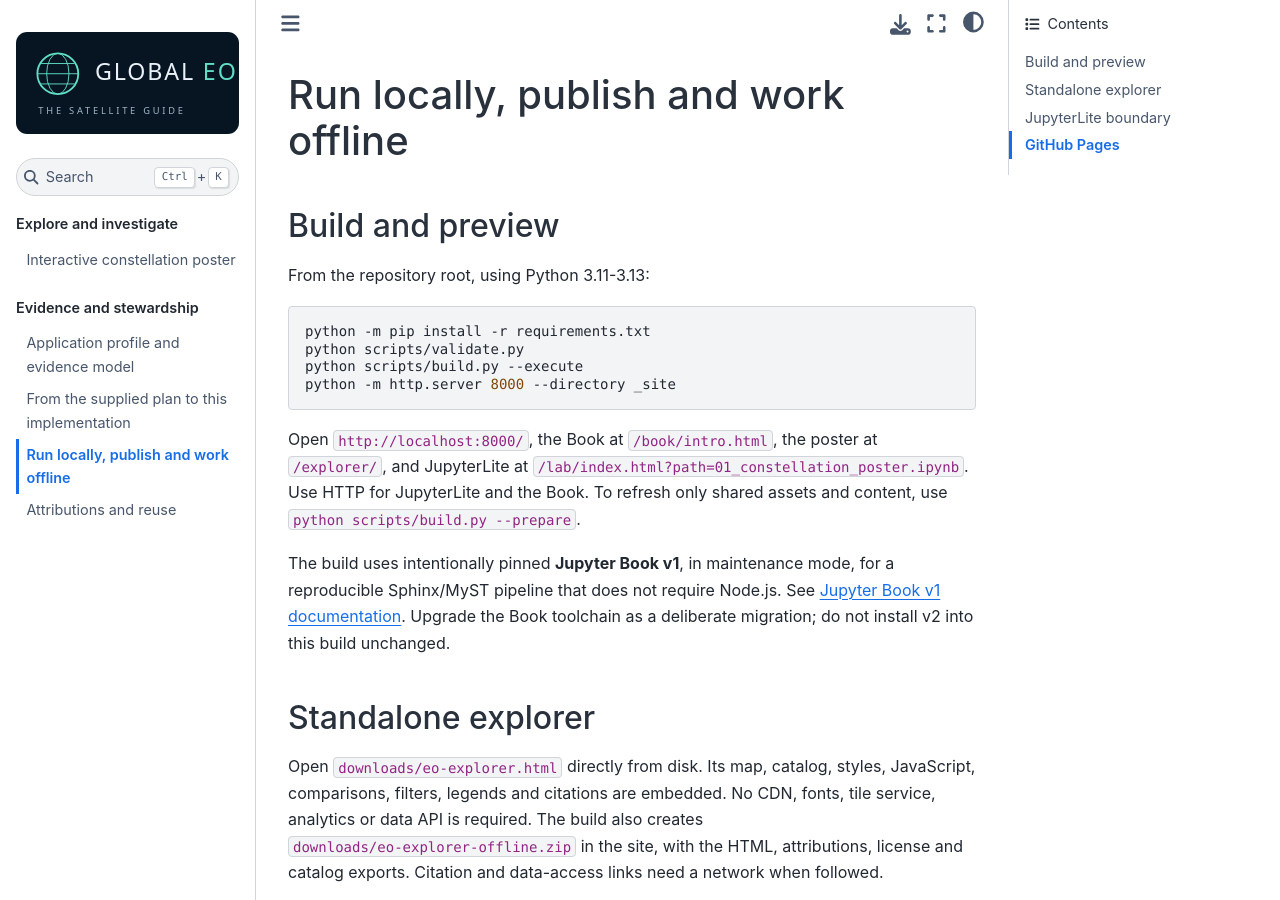
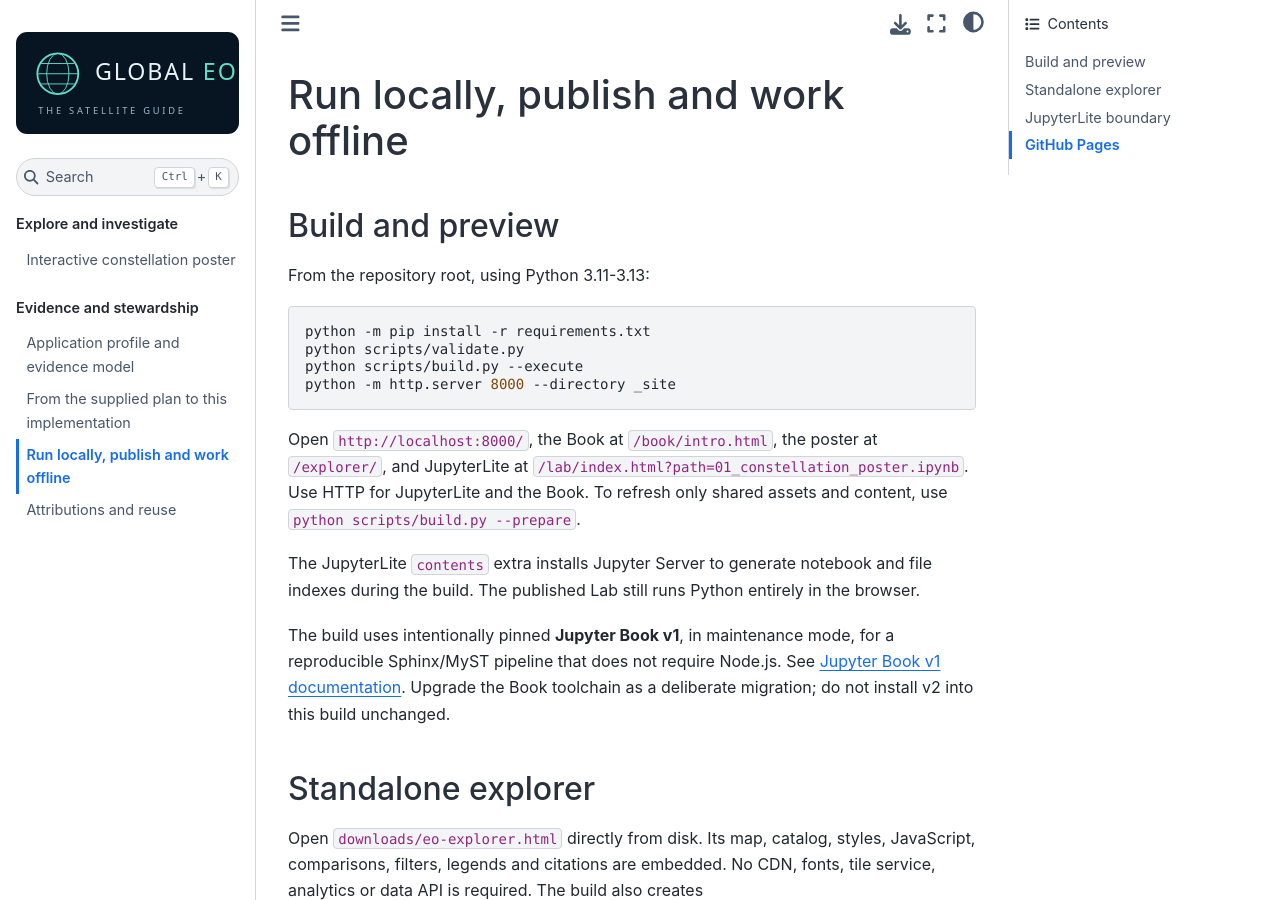
Before and after one commit to jltobias/JupyterLite-EO-Satellite-Guide, a Jupyter Book: the page built from book/offline.md, in a window 1280 px wide and 900 px high. Built offline with Jupyter Book 1.0.4 settings and Sphinx 7.4.7 and the Sphinx Book theme 1.1.4, drawn with Linux system fonts in a browser that asks for light colours; pages that are not in the unit, such as notebooks, are missing from menus.

Commit message:
Fix JupyterLite deployment contents dependencies

````diff
--- a/book/offline.md
+++ b/book/offline.md
@@ -12,6 +12,8 @@ python -m http.server 8000 --directory _site
 ```
 
 Open `http://localhost:8000/`, the Book at `/book/intro.html`, the poster at `/explorer/`, and JupyterLite at `/lab/index.html?path=01_constellation_poster.ipynb`. Use HTTP for JupyterLite and the Book. To refresh only shared assets and content, use `python scripts/build.py --prepare`.
+
+The JupyterLite `contents` extra installs Jupyter Server to generate notebook and file indexes during the build. The published Lab still runs Python entirely in the browser.
 
 The build uses intentionally pinned **Jupyter Book v1**, in maintenance mode, for a reproducible Sphinx/MyST pipeline that does not require Node.js. See [Jupyter Book v1 documentation](https://jupyter-book.readthedocs.io/v1/intro.html). Upgrade the Book toolchain as a deliberate migration; do not install v2 into this build unchanged.
 
--- a/requirements.txt
+++ b/requirements.txt
@@ -1,6 +1,7 @@
 # Book v1 is intentionally pinned; its Sphinx/MyST build requires no Node.js.
 jupyter-book==1.0.4.post1
-jupyterlite-core==0.8.2
+# The contents extra installs jupyter-server for indexing bundled notebooks/files.
+jupyterlite-core[contents]==0.8.2
 jupyterlite-pyodide-kernel==0.8.3
 nbclient==0.11.0
 nbformat==5.10.4
````
Also changed, not shown: README.md (+1 -1 lines).
